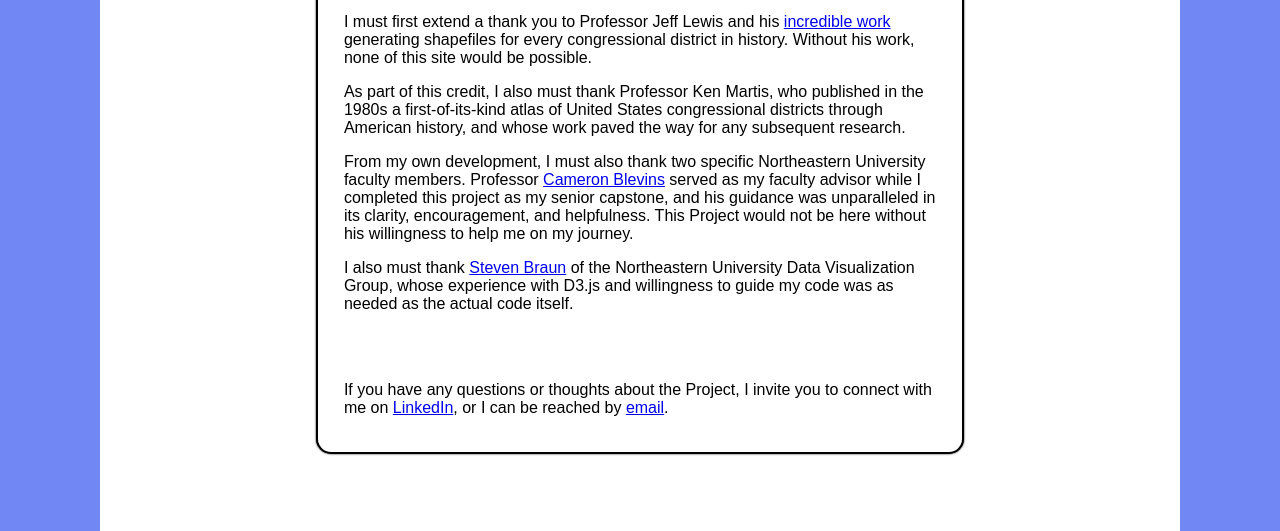
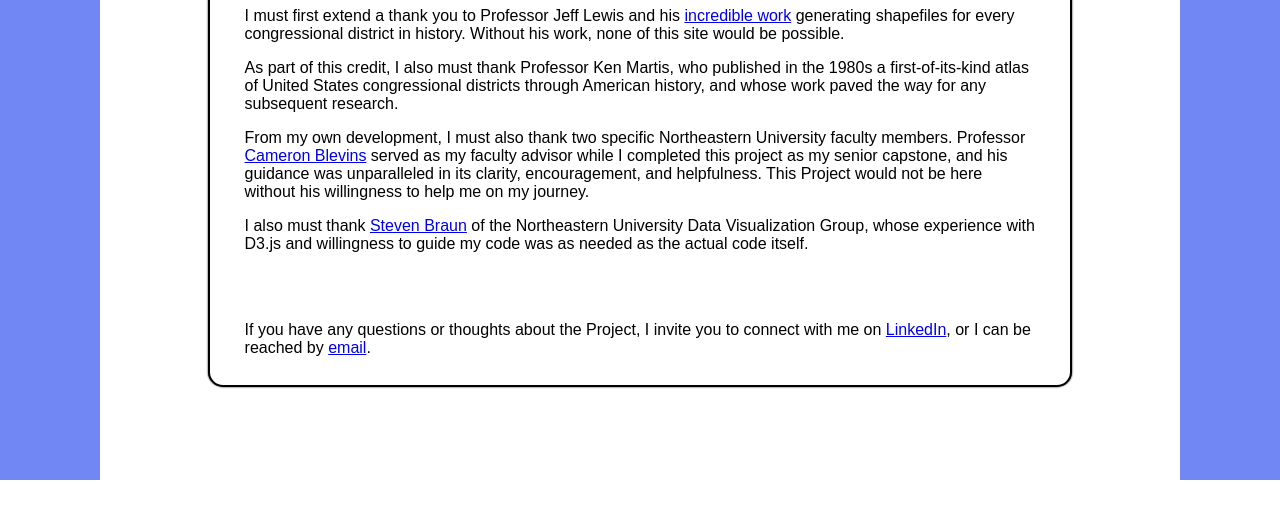
Before and after one commit to imckdonnelly/imckdonnelly.github.io, a plain HTML site: page About.html in a window 1280 px wide. Shown: the part 320-851 px from the top of the page. After the commit the page ends 800 px from the top, so only its background shows below. Drawn offline with Linux system fonts and the light colour scheme.

Commit message:
Mobile friendly blog pages

```diff
--- a/blog.css
+++ b/blog.css
@@ -3,21 +3,13 @@ body {
   margin: 0;
   display: grid;
   min-height: 100vh;
-  grid-template-rows: 150px 1fr;
-  grid-template-columns: 75px 1fr 75px;
+  grid-template-rows: max-content 1fr;
+  grid-template-columns: 7% 1fr 7%;
   grid-template-areas:
     "header header header"
-    "content content content";
+    ". content .";
 }
-@media only screen and (min-width: 768px) {
-  body {
-    grid-template-rows: 85px 1fr;
-    grid-template-columns: 80px 1fr 80px;
-    grid-template-areas:
-      "header header header"
-      "content content content";
-  }
-}
+
 @media only screen and (min-width: 992px) {
   body {
     grid-template-rows: 85px 1fr;
@@ -30,18 +22,15 @@ body {
 
 .title {
   grid-row-start: 1;
-  grid-column-start: 1;
-  grid-column-end: span 2;
+  grid-column-start: 2;
   background-color: #7187f3;
   display: grid;
   align-items: center;
   text-align: center;
 }
-
 @media only screen and (min-width: 992px) {
   .title {
-    grid-column-start: 1;
-    grid-column-end: span 3;
+    grid-column-start: 2;
     justify-items: center;
   }
 }
@@ -51,12 +40,11 @@ body {
   margin: 0;
   padding: .4em;
   color: #ffffff;
-  text-align: right;
+  text-align: center;
 }
 @media only screen and (min-width: 768px) {
   .top-fill {
     font-size: 2em;
-    text-align: center;
   }
 }
 
@@ -102,11 +90,23 @@ body {
 .main-content {
   grid-area: content;
   display: grid;
-  grid-template-rows: 77px 1fr 77px;
-  grid-template-columns: 20% 1fr 20%;
+  grid-template-columns: 1fr;
+  grid-template-rows: 30px max-content 20px;
   grid-template-areas:
-      "top-border  top-border  top-border"
-      "left-border  text  right-border";
+    "."
+    "text"
+    ".";
+}
+
+@media only screen and (min-width: 992px) {
+  .main-content {
+    grid-template-columns: 10% 1fr 10%;
+    grid-template-rows: 77px max-content 77px;
+    grid-template-areas:
+      ". . ."
+      ". text ."
+      ". . .";
+  }
 }
 
 .text-area {
@@ -116,14 +116,10 @@ body {
   border-width: 2px;
   border-radius: 15px;
   box-shadow: 0 0 2px 0 #000000;
-  padding: 1.2em 4%;
+  padding: .8em 4%;
   background-color: white;
-
 }
 
 .text-area h1 {
     text-align: center;
 }
-
-.text-area p {
-}
```
